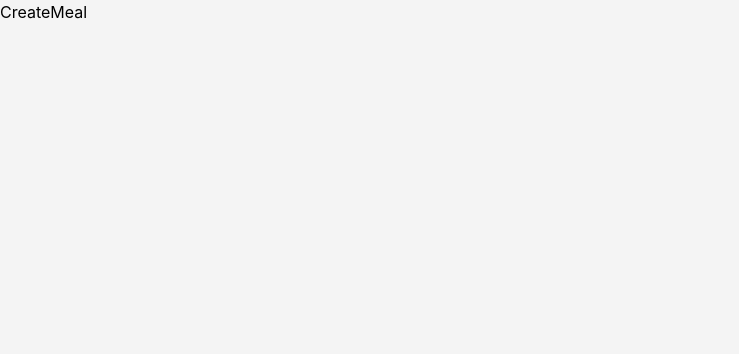
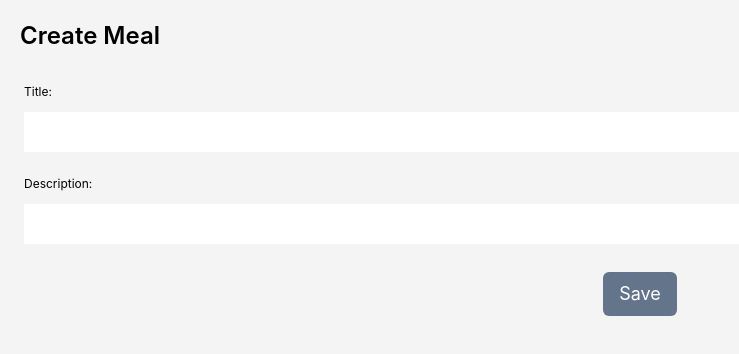
Before and after one commit to Robin1999Stark/NaMahlzeit, a React (Create React App) app in the folder Frontend/foodplaner/: page /meals/create in a window 1280 px wide. Shown: the top 354 px of the page, without its empty margins (0-739 px from the left). Built offline with nearby package versions, Linux system fonts and the light colour scheme.

Commit message:
create meal

```diff
--- a/Frontend/foodplaner/package.json
+++ b/Frontend/foodplaner/package.json
@@ -15,6 +15,7 @@
     "react-beautiful-dnd": "^13.1.1",
     "react-dnd": "^16.0.1",
     "react-dom": "^18.2.0",
+    "react-hook-form": "^7.48.2",
     "react-router-dom": "^6.20.0",
     "react-scripts": "^5.0.1",
     "typescript": "^4.9.5",
--- a/Frontend/foodplaner/src/Components/MealCard.tsx
+++ b/Frontend/foodplaner/src/Components/MealCard.tsx
@@ -27,7 +27,6 @@ function MealCard({ mealID, index }: Props) {
 
         <div
             className='m-2 px-4 py-1 flex flex-row justify-center items-center rounded-md truncate bg-slate-300'>
-            {meal?.id}
             {meal?.title}
         </div>
 
--- a/Frontend/foodplaner/src/Endpoints/MealService.ts
+++ b/Frontend/foodplaner/src/Endpoints/MealService.ts
@@ -54,4 +54,42 @@ export namespace MealService {
     }
 
 
+    interface CreateMealInterface {
+        title: string;
+        description: string;
+        ingredients: number[];
+    }
+    export async function createMeal({ title, description, ingredients }: CreateMealInterface): Promise<Meal | null> {
+        const requestBody = {
+            title: title,
+            description: description,
+            ingredients: ingredients,
+        }
+        try {
+            let response = await instance.post('/meals/', JSON.stringify(requestBody), {
+                headers: {
+                    'Content-Type': 'application/json'
+                }
+            })
+            return Meal.fromJSON(response.data);
+        } catch (error) {
+            console.error('Error creating Meal:', error);
+            return null;
+        }
+    }
+
+    export async function updateMeal(id: number, meal: Meal) {
+        let json = JSON.stringify(meal)
+        try {
+            let response = await instance.put(`/meals/${id}/`, json, {
+                headers: {
+                    'Content-Type': 'application/json'
+                }
+            })
+        } catch (error) {
+            console.error('Error updating Meals:', error);
+        }
+    }
+
+
 }
--- a/Frontend/foodplaner/src/Views/CreateMeal.tsx
+++ b/Frontend/foodplaner/src/Views/CreateMeal.tsx
@@ -1,8 +1,81 @@
-import React from 'react'
+import React, { useState } from 'react'
+import { useForm } from 'react-hook-form';
+import { Meal } from '../Datatypes/Meal';
+import { MealService } from '../Endpoints/MealService';
 
 function CreateMeal() {
+
+    const [meal, setMeal] = useState<Meal>();
+
+    const form = useForm<Meal>({
+        defaultValues: {
+            title: "",
+            description: "",
+            ingredientIDs: [],
+        },
+        mode: 'all'
+    });
+    const { register, control, handleSubmit } = form
+
+
+    const onSubmit = (data: Meal) => {
+        try {
+            MealService.createMeal({ title: data.title, description: data.description, ingredients: data.ingredientIDs })
+        } catch (error) {
+            console.log(error)
+        }
+        console.log('Form submitted', data)
+    }
     return (
-        <div>CreateMeal</div>
+        <>
+            <h1 className='truncate mx-5 my-5 text-2xl font-semibold'>
+                Create Meal
+            </h1>
+            <form onSubmit={handleSubmit(onSubmit)}>
+
+                <div className='h-100 px-3'>
+                    <ul className='flex flex-col justify-center my-3 mx-1'>
+                        <li className='flex w-100 flex-col flex-1 justify-between items-start mx-2 my-3'>
+                            <label
+                                htmlFor='title'
+                                className={`text-xs truncate text-left align-middle mb-3`} >
+                                Title:
+                            </label>
+                            <input
+                                type='text'
+                                id='title'
+                                {...register("title", {
+                                    required: true,
+                                })}
+                                defaultValue={"Expert Model"}
+                                className="border-slate-200 truncate text-base font-semibold align-middle focus:text-left p-2 w-full placeholder-slate-400 contrast-more:border-slate-400 contrast-more:placeholder-slate-500" />
+                        </li>
+                        <li className='flex w-100 flex-col flex-1 justify-between items-start mx-2 my-3'>
+                            <label
+                                htmlFor='description'
+                                className={`text-xs truncate text-left align-middle mb-3`} >
+                                Description:
+                            </label>
+                            <input
+                                type='text'
+                                id='description'
+                                {...register("description", {
+                                    required: true,
+                                })}
+                                defaultValue={"Lorem Ipsum"}
+                                className="border-slate-200 truncate text-base font-semibold align-middle focus:text-left p-2 w-full placeholder-slate-400 contrast-more:border-slate-400 contrast-more:placeholder-slate-500" />
+                        </li>
+
+                    </ul>
+                </div>
+                <div className='w-100 my-4 flex flex-1 justify-center align-middle'>
+                    <div className='mb-4 mx-6'>
+                        <button className='p-2 bg-slate-500 text-white px-4 rounded-md text-lg' type='submit'>Save</button>
+                    </div>
+
+                </div>
+            </form>
+        </>
     )
 }
 
```
Also changed, not shown: 2 other files (tests, documents, lock files or other folders).
